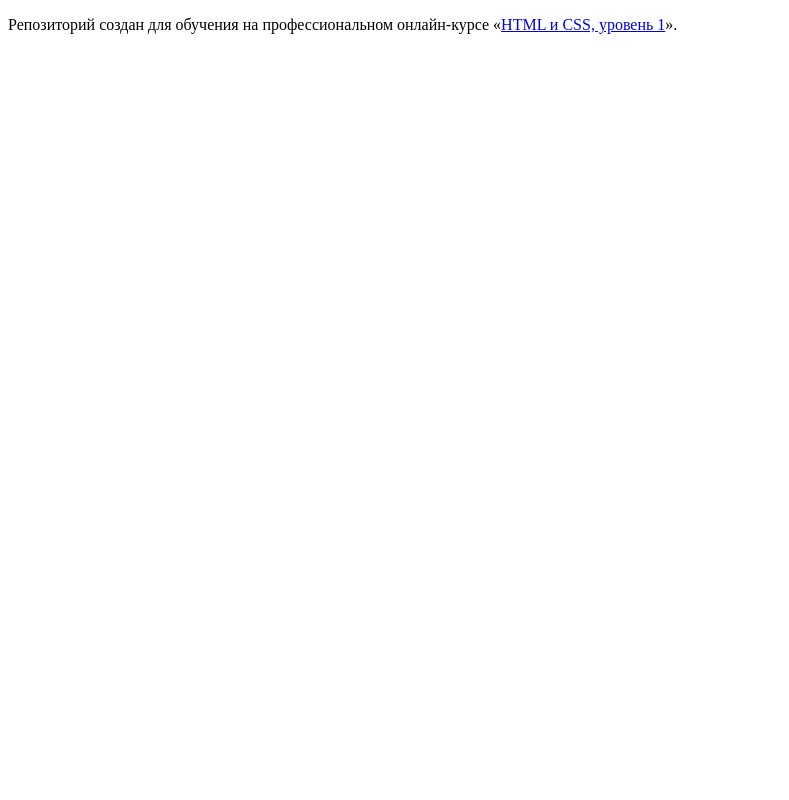
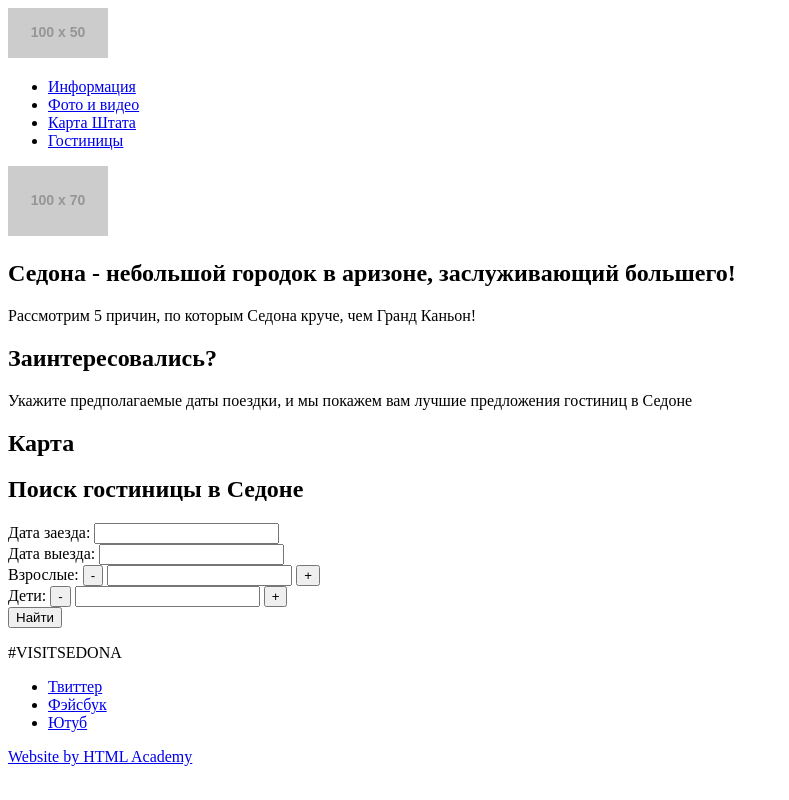
Before and after one commit to kunicynsv1590/1071263-sedona-25, a plain HTML site: page index.html in a window 1280 px wide. Shown: the whole page, without its empty margins (0-789 px from the left). Drawn offline with Linux system fonts and the light colour scheme; placeholder pictures from the web are drawn by us.

Commit message:
начинаем разметку личного проекта

```diff
--- a/index.html
+++ b/index.html
@@ -1,12 +1,90 @@
 <!DOCTYPE html>
 <html lang="ru">
-  <head>
-    <meta charset="utf-8">
-    <title>HTML Academy: Седона</title>
-  </head>
-  <body>
+    <head>
+        <meta charset="utf-8">
+        <title>Седона</title>
+    </head>
 
-    <p>Репозиторий создан для обучения на профессиональном онлайн‑курсе «<a href="https://htmlacademy.ru/intensive/htmlcss">HTML и CSS, уровень 1</a>».</p>
-
-  </body>
+    <body>
+        <header>
+            <nav class="site-navigation">
+                <a class="site-logo"><img src="http://placehold.it/100x50" alt="Логотип Седоны" width="100" height="50"></a>
+                <ul class="site-navigation">
+                    <li>
+                        <a href="#">Информация</a>
+                    </li>
+                    <li>
+                        <a href="#">Фото и видео</a>
+                    </li>
+                    <li>
+                        <a href="#">Карта Штата</a>
+                    </li>
+                    <li>
+                        <a href="catalog.html">Гостиницы</a>
+                    </li>
+                </ul>
+            </nav>
+        </header>
+        <main>
+            <section class="introduction">
+                <img src="http://placehold.it/100x70" alt="Добро пожаловать в прекрасную Седону" width="100" height="70">
+            </section>
+            <section class="city">
+                <h1>Седона - небольшой городок в аризоне, заслуживающий большего!</h1>
+                <p>Рассмотрим 5 причин, по которым Седона круче, чем Гранд Каньон!</p>
+            </section>
+            <section>
+                <!-- Блок с причинами -->
+            </section>
+            <section class="interesting">
+                <h2>Заинтересовались?</h2>
+                <p>Укажите предполагаемые даты поездки, и мы покажем вам лучшие предложения гостиниц в Седоне</p>
+            </section>
+            <section class="map">
+                <h2 class="visually-hidden">Карта</h2>
+                <!-- Карта -->
+            </section>
+            <section class="search-form">
+                <h2 class="search-head">Поиск гостиницы в Седоне</h2>
+                <form action="https://echo.htmlacademy.ru" method="post" class="search-form">
+                    <div>
+                        <label for="date-in">Дата заезда:</label>
+                        <input type="text" name="date-in" id="date-in" class="date icon-calendar">
+                    </div>
+                    <div>
+                        <label for="date-out">Дата выезда:</label>
+                        <input type="text" name="date-out" id="date-out" class="date icon-calendar">
+                    </div>
+                    <div class="persons">
+                        <label>Взрослые:
+                            <input type="button" value="-">
+                            <input type="text" name="adults">
+                            <input type="button" value="+">
+                        </label>
+                    </div>
+                    <div>
+                        <div class="persons">
+                            <label>Дети:
+                                <input type="button" value="-">
+                                <input type="text" name="kids">
+                                <input type="button" value="+">
+                            </label>
+                        </div>
+                    </div>
+                    <button type="submit" class="button button-search">Найти</button>
+                </form>
+            </section>
+        </main>
+        <footer class="site-footer">
+            <p class="hashtag">#VISITSEDONA</p>
+                <ul class="footer-social">
+                    <li><a href="#" class="social-button">Твиттер</a></li>
+                    <li><a href="#" class="social-button">Фэйсбук</a></li>
+                    <li><a href="#" class="social-button">Ютуб</a></li>
+                </ul>
+            <p class="footer-copyright">
+                <a href="https://htmlacademy.ru">Website by HTML Academy</a>
+            </p>
+        </footer>
+    </body>
 </html>
```
Also changed, not shown: catalog.html (added, +94 -0 lines).
